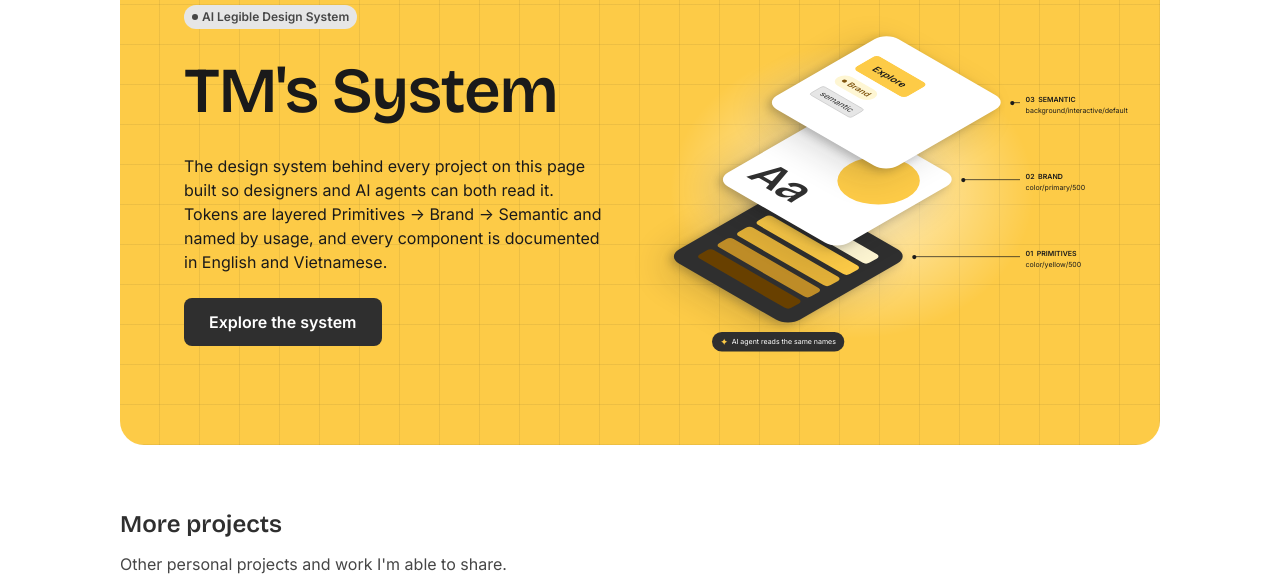
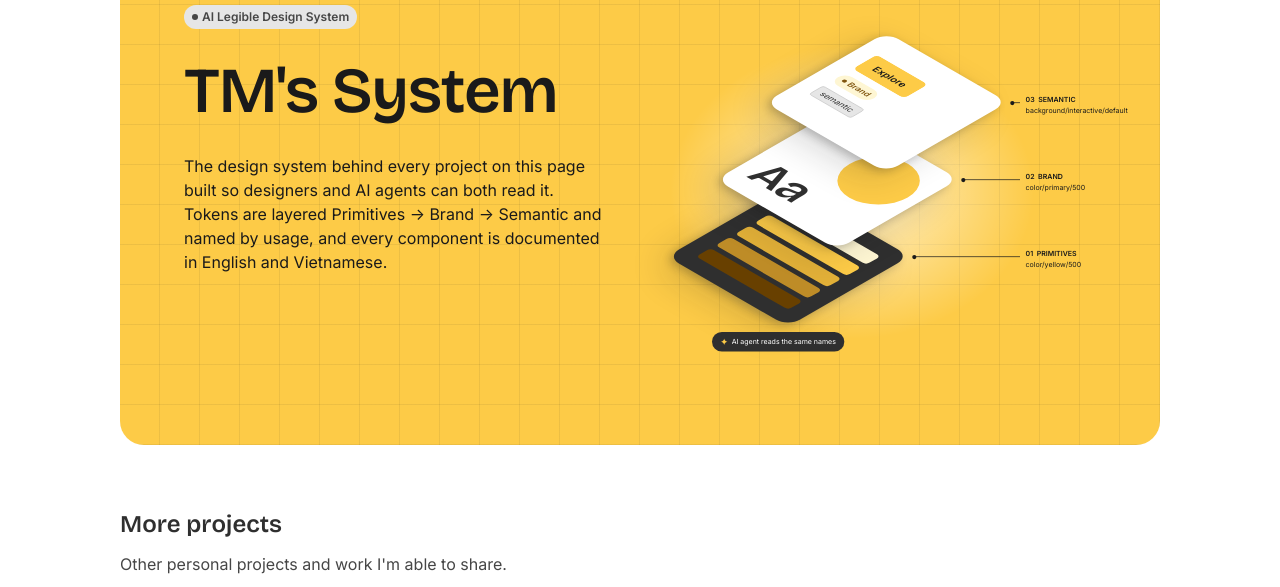
Before and after one commit to hello-tommiez/hello-tommiez.github.io, a plain HTML site: page portfolio/index.html in a window 1280 px wide. Shown: the part 896-1483 px from the top of the page. Drawn offline with nearby package versions, Linux system fonts and the light colour scheme; no server answers.

Commit message:
Update index.html

```diff
--- a/portfolio/index.html
+++ b/portfolio/index.html
@@ -42,7 +42,7 @@
           <span class="badge"><span class="badge__dot"></span>AI Legible Design System</span>
           <h2 class="display-md" id="tms-title">TM's System</h2>
           <p class="body-lg">The design system behind every project on this page built so designers and AI agents can both read it. Tokens are layered Primitives → Brand → Semantic and named by usage, and every component is documented in English and Vietnamese.</p>
-          <a class="btn btn--inverse btn--lg" href="/portfolio/tms-system">Explore the system</a>
+          <!-- <a class="btn btn--inverse btn--lg" href="/portfolio/tms-system">Explore the system</a> -->
         </div>
 
         <div class="tms-art" aria-hidden="true">
```
